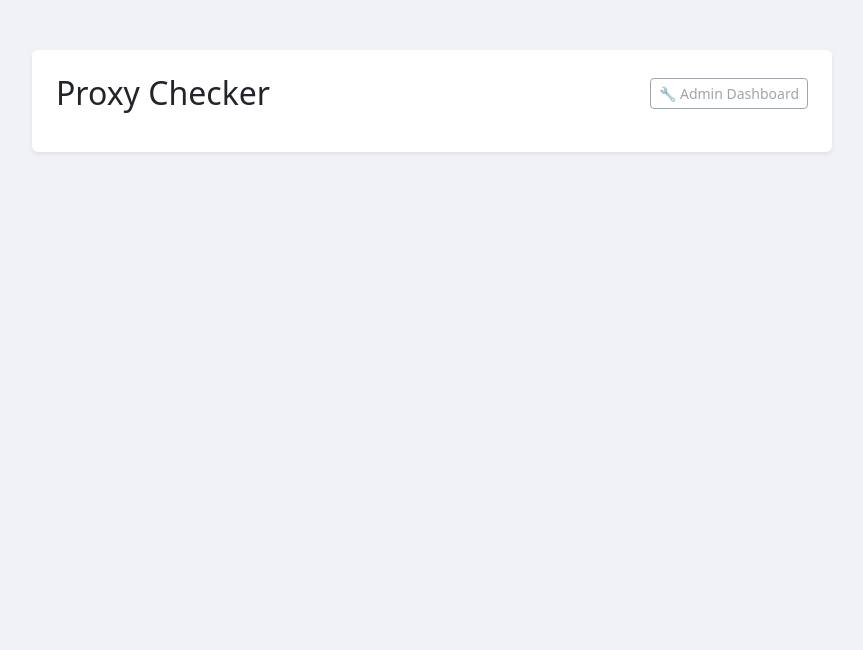
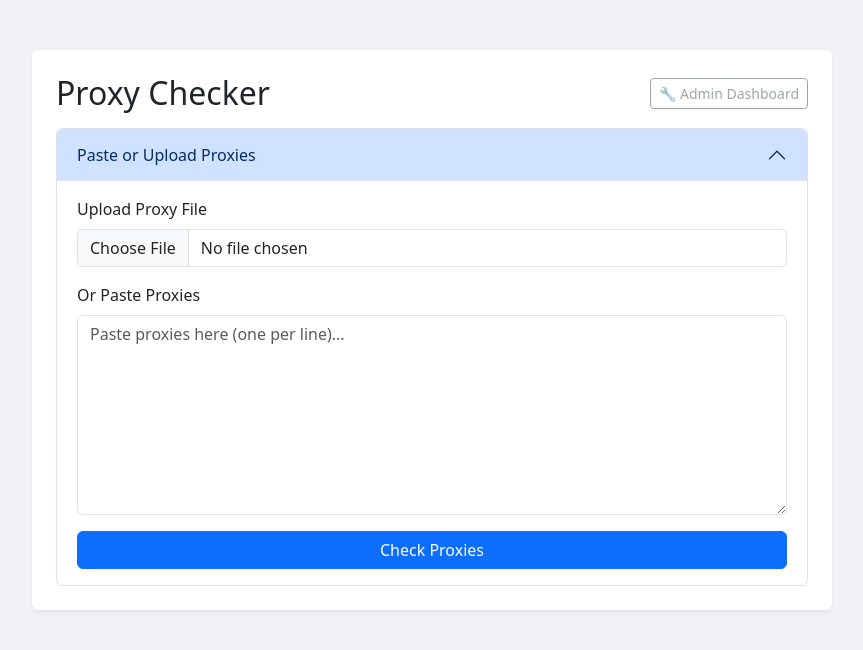
Before and after one commit to elishakip1/proxy-checker-app, a Flask app: page / in a window 1280 px wide. Shown: the top 650 px of the page, without its empty margins (208-1071 px from the left). Run offline with Flask 3, Linux system fonts and the light colour scheme.

Commit message:
Update index.html, Enhance Copy Button Cooldown and Admin Link

```diff
--- a/templates/index.html
+++ b/templates/index.html
@@ -27,14 +27,13 @@
         .proxy-masked {
             font-family: monospace;
         }
-        /* Disabled Admin Link Styling */
+        /* New disabled styles */
         a.disabled {
             pointer-events: none;
             color: #6c757d !important;
             border-color: #6c757d !important;
             opacity: 0.7;
         }
-        /* Disabled Copy Buttons */
         .copy-btn.disabled {
             opacity: 0.5;
             cursor: not-allowed;
@@ -45,6 +44,7 @@
     <div class="container bg-white p-4 rounded shadow-sm">
         <div class="d-flex justify-content-between align-items-center mb-3">
             <h2 class="mb-0">Proxy Checker</h2>
+            <!-- Modified Admin Dashboard link -->
             <a href="#" class="btn btn-outline-secondary btn-sm disabled">🔧 Admin Dashboard</a>
         </div>
 
@@ -53,7 +53,29 @@
         {% endif %}
 
         <div class="accordion" id="proxyAccordion">
-            <!-- Accordion content unchanged -->
+            <div class="accordion-item">
+                <h2 class="accordion-header" id="formHeading">
+                    <button class="accordion-button {% if results %}collapsed{% endif %}" type="button" data-bs-toggle="collapse" data-bs-target="#proxyForm" aria-expanded="{{ 'false' if results else 'true' }}" aria-controls="proxyForm">
+                        Paste or Upload Proxies
+                    </button>
+                </h2>
+                <div id="proxyForm" class="accordion-collapse collapse {% if not results %}show{% endif %}" aria-labelledby="formHeading" data-bs-parent="#proxyAccordion">
+                    <div class="accordion-body">
+                        <!-- Preserved form elements -->
+                        <form method="POST" enctype="multipart/form-data">
+                            <div class="mb-3">
+                                <label for="proxyfile" class="form-label">Upload Proxy File</label>
+                                <input type="file" class="form-control" name="proxyfile">
+                            </div>
+                            <div class="mb-3">
+                                <label for="proxytext" class="form-label">Or Paste Proxies</label>
+                                <textarea name="proxytext" class="form-control textarea-box" placeholder="Paste proxies here (one per line)..."></textarea>
+                            </div>
+                            <button type="submit" class="btn btn-primary w-100">Check Proxies</button>
+                        </form>
+                    </div>
+                </div>
+            </div>
         </div>
 
         {% if results %}
@@ -115,9 +137,23 @@
             }, 20000);
         }
 
-        // Rest of JavaScript unchanged
+        function trackUsedProxy(proxy) {
+            fetch('/track-used', {
+                method: 'POST',
+                headers: {
+                    'Content-Type': 'application/json',
+                },
+                body: JSON.stringify({proxy: proxy})
+            }).catch(error => console.error('Error tracking used proxy:', error));
+        }
+
+        {% if results %}
+        setTimeout(function() {
+            window.location.href = "/";
+        }, 300000);
+        {% endif %}
     </script>
 
-    <!-- Bootstrap script unchanged -->
+    <script src="https://cdn.jsdelivr.net/npm/bootstrap@5.3.3/dist/js/bootstrap.bundle.min.js"></script>
 </body>
 </html>
```
